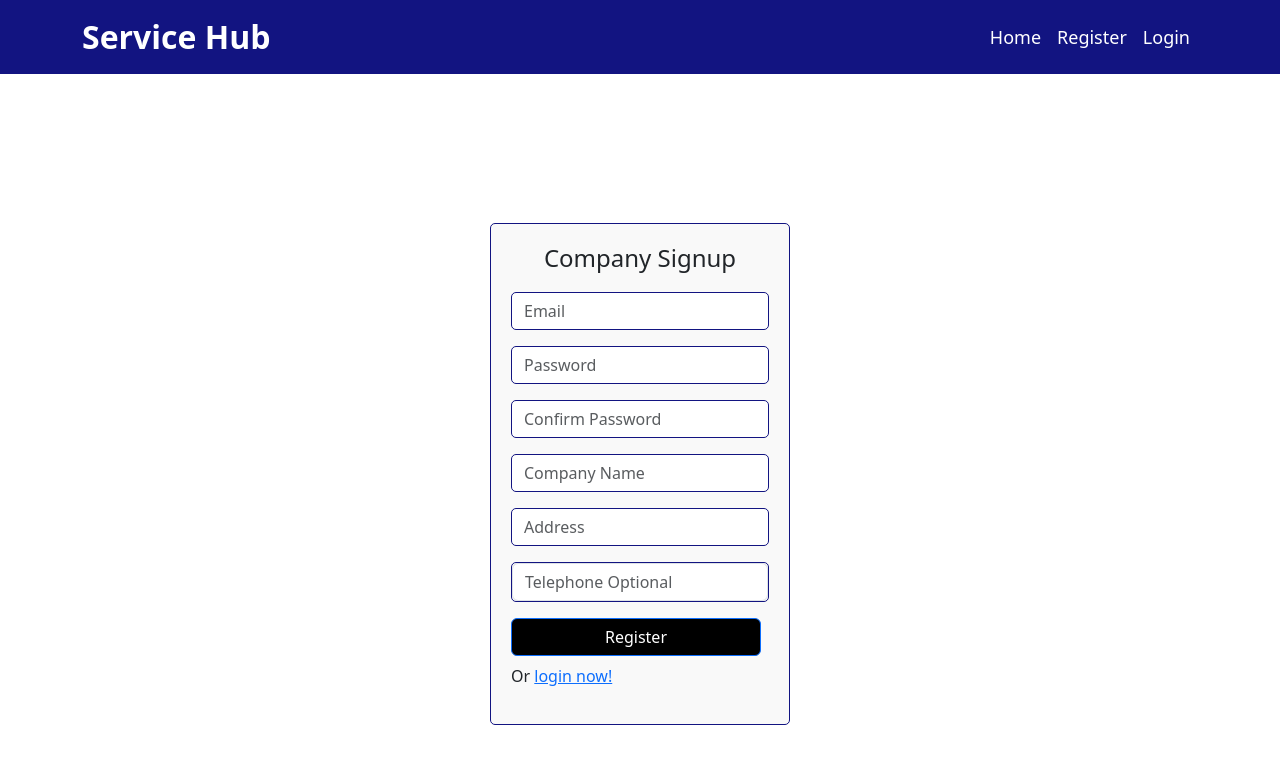
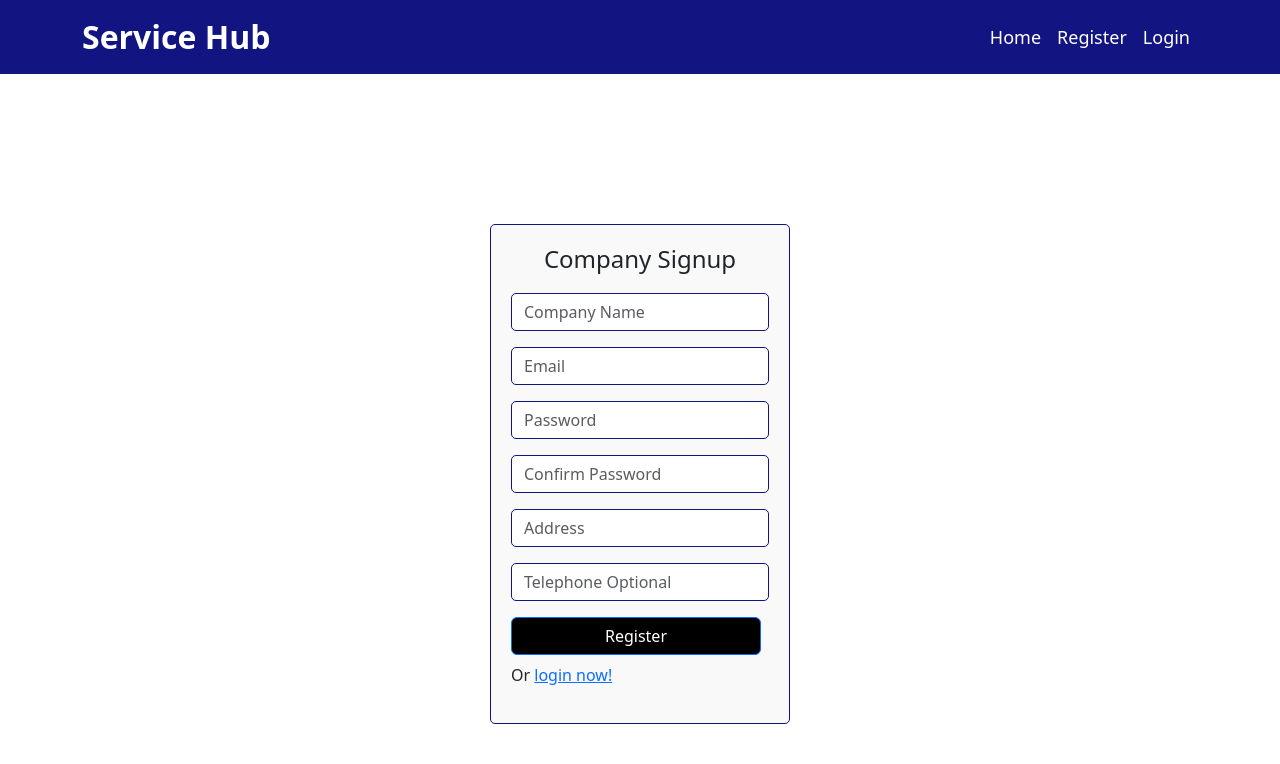
Before and after one commit to shivani26-bot/ServiceHubFrontend, a React (Vite) app: page /register/companySignup in a window 1280 px wide. Shown: the top 764 px of the page. Built offline with nearby package versions, Linux system fonts and the light colour scheme.

Commit message:
clientcomapny signup

```diff
--- a/index.html
+++ b/index.html
@@ -6,6 +6,7 @@
     <!-- font  -->
     <link rel="preconnect" href="https://fonts.googleapis.com" />
     <link rel="preconnect" href="https://fonts.gstatic.com" crossorigin />
+    <link href="https://cdnjs.cloudflare.com/ajax/libs/font-awesome/5.15.4/css/all.min.css" rel="stylesheet">
 
     <link
       href="https://fonts.googleapis.com/css2?family=Roboto&display=swap"
--- a/package.json
+++ b/package.json
@@ -10,6 +10,7 @@
     "preview": "vite preview"
   },
   "dependencies": {
+    "@fortawesome/fontawesome-free": "^6.5.2",
     "bootstrap": "^5.3.3",
     "react": "^18.2.0",
     "react-bootstrap": "^2.10.2",
--- a/src/basic/components/Signup/CompanySignup/CompanySignup.jsx
+++ b/src/basic/components/Signup/CompanySignup/CompanySignup.jsx
@@ -4,16 +4,68 @@ import Col from "react-bootstrap/Col";
 import Form from "react-bootstrap/Form";
 import "./CompanySignup.css";
 function CompanySignup() {
-  const [validated, setValidated] = useState(false);
+  // const [validated, setValidated] = useState(false);
 
-  const handleSubmit = (event) => {
-    const form = event.currentTarget;
-    if (form.checkValidity() === false) {
-      event.preventDefault();
-      event.stopPropagation();
-    }
+  // const handleSubmit = (event) => {
+  //   const form = event.currentTarget;
+  //   if (form.checkValidity() === false) {
+  //     event.preventDefault();
+  //     event.stopPropagation();
+  //   }
 
-    setValidated(true);
+  //   setValidated(true);
+  // };
+
+  const [email, setEmail] = useState("");
+  const [isValidEmail, setIsValidEmail] = useState(false);
+
+  const [password, setPassword] = useState("");
+  const [confirmPassword, setConfirmPassword] = useState("");
+  const [isPasswordMatch, setIsPasswordMatch] = useState(false);
+
+  const [name, setName] = useState("");
+  const [isValidName, setIsValidName] = useState(false);
+
+  const [address, setAddress] = useState("");
+  const [isValidAddress, setIsValidAddress] = useState(false);
+
+  const [telephone, setTelephone] = useState("");
+  const [isValidTelephone, setIsValidTelephone] = useState(false);
+
+  const handleTelephoneChange = (event) => {
+    const { value } = event.target;
+    setTelephone(value);
+    setIsValidTelephone(/^[789]\d{9}$/.test(value)); // Validate if telephone is 10 digits
+  };
+
+  const handleEmailChange = (event) => {
+    const { value } = event.target;
+    setEmail(value);
+    setIsValidEmail(/^\w+([.-]?\w+)*@\w+([.-]?\w+)*(\.\w{2,3})+$/.test(value));
+  };
+
+  const handlePasswordChange = (event) => {
+    const { value } = event.target;
+    setPassword(value);
+    setIsPasswordMatch(value === confirmPassword);
+  };
+
+  const handleConfirmPasswordChange = (event) => {
+    const { value } = event.target;
+    setConfirmPassword(value);
+    setIsPasswordMatch(password === value);
+  };
+
+  const handleCompanyNameChange = (event) => {
+    const { value } = event.target;
+    setName(value);
+    setIsValidName(value.trim() !== ""); // Validate if name is not empty
+  };
+
+  const handleAddressChange = (event) => {
+    const { value } = event.target;
+    setAddress(value);
+    setIsValidAddress(value.trim() !== ""); // Validate if name is not empty
   };
 
   return (
@@ -24,76 +76,109 @@ function CompanySignup() {
             <h2 className="font-weight-bold">Company Signup</h2>
           </div>
 
-          <Form noValidate validated={validated} onSubmit={handleSubmit}>
-            <Form.Group as={Col} controlId="validationCustom01">
-              {/* <Form.Label>Email</Form.Label> */}
-              <Form.Control
-                required
-                type="text"
-                className="mb-3 outline"
-                placeholder="Email"
-              />
-              <Form.Control.Feedback>Looks good!</Form.Control.Feedback>
-            </Form.Group>
-
-            <Form.Group as={Col} controlId="validationCustom01">
-              {/* <Form.Label>Password</Form.Label> */}
-              <Form.Control
-                type="password"
-                className="mb-3 outline"
-                placeholder="Password"
-              />
-              <Form.Control.Feedback>Looks good!</Form.Control.Feedback>
-            </Form.Group>
-
-            <Form.Group as={Col} controlId="validationCustom01">
-              {/* <Form.Label>Confirm Password</Form.Label> */}
-              <Form.Control
-                type="password"
-                className="mb-3 outline"
-                placeholder="Confirm Password"
-              />
-              <Form.Control.Feedback>Looks good!</Form.Control.Feedback>
-            </Form.Group>
-
-            <Form.Group as={Col} controlId="validationCustom02">
-              {/* <Form.Label>Company Name</Form.Label> */}
+          <Form>
+            <Form.Group as={Col} controlId="CompanyName">
               <Form.Control
                 required
                 type="text"
                 className="mb-3 outline"
                 placeholder="Company Name"
+                value={name}
+                onChange={handleCompanyNameChange}
+                isValid={isValidName && name.trim() !== ""}
               />
-              <Form.Control.Feedback>Looks good!</Form.Control.Feedback>
+              {isValidName && name.trim() !== "" && (
+                <Form.Control.Feedback type="valid"></Form.Control.Feedback>
+              )}
             </Form.Group>
 
-            <Form.Group as={Col} controlId="validationCustom03">
+            <Form.Group as={Col} controlId="formEmail">
+              <Form.Control
+                required
+                type="email"
+                className="mb-3 outline "
+                placeholder="Email"
+                value={email}
+                onChange={handleEmailChange}
+                isInvalid={!isValidEmail && email !== ""}
+                isValid={isValidEmail}
+              />
+              {isValidEmail && (
+                <Form.Control.Feedback type="valid"></Form.Control.Feedback>
+              )}
+              {!isValidEmail && email !== "" && (
+                <Form.Control.Feedback type="invalid"></Form.Control.Feedback>
+              )}
+            </Form.Group>
+
+            <Form.Group as={Col} controlId="validationCustomPassword">
+              <Form.Control
+                required
+                type="password"
+                className={`mb-3 outline ${
+                  password && password.length > 0 ? "is-valid" : ""
+                }`}
+                placeholder="Password"
+                value={password}
+                onChange={handlePasswordChange}
+              />
+              <Form.Control.Feedback type="valid"></Form.Control.Feedback>
+              <Form.Control.Feedback type="invalid"></Form.Control.Feedback>
+            </Form.Group>
+
+            <Form.Group as={Col} controlId="validationCustomConfirmPassword">
+              <Form.Control
+                required
+                type="password"
+                className={`mb-3 outline ${
+                  confirmPassword &&
+                  confirmPassword.length > 0 &&
+                  !isPasswordMatch
+                    ? "is-invalid"
+                    : confirmPassword &&
+                      confirmPassword.length > 0 &&
+                      isPasswordMatch
+                    ? "is-valid"
+                    : ""
+                }`}
+                placeholder="Confirm Password"
+                value={confirmPassword}
+                onChange={handleConfirmPasswordChange}
+              />
+
+              {!isPasswordMatch && confirmPassword && (
+                <Form.Control.Feedback type="invalid"></Form.Control.Feedback>
+              )}
+            </Form.Group>
+
+            <Form.Group as={Col} controlId="Companyaddress">
               {/* <Form.Label>Address</Form.Label> */}
               <Form.Control
                 type="text"
                 className="mb-3 outline"
                 placeholder="Address"
                 required
+                value={address}
+                onChange={handleAddressChange}
+                isValid={isValidAddress && address.trim() !== ""}
               />
-              <Form.Control.Feedback type="invalid">
-                Please provide a valid Address.
-              </Form.Control.Feedback>
+              <Form.Control.Feedback type="valid"></Form.Control.Feedback>
+              <Form.Control.Feedback type="invalid"></Form.Control.Feedback>
             </Form.Group>
 
-            <Form.Group
-              as={Col}
-              className="mb-3 outline"
-              controlId="validationCustom04"
-            >
-              {/* <Form.Label>Telephone</Form.Label> */}
+            <Form.Group as={Col} controlId="formTelephone">
               <Form.Control
-                type="text"
+                type="tel"
+                className="mb-3 outline"
                 placeholder="Telephone Optional"
-                required
+                value={telephone}
+                onChange={handleTelephoneChange}
+                isInvalid={!isValidTelephone && telephone !== ""}
+                isValid={isValidTelephone && telephone !== ""}
               />
-              <Form.Control.Feedback type="invalid">
-                Please provide a Phone Number.
-              </Form.Control.Feedback>
+              {isValidTelephone && telephone !== "" && (
+                <Form.Control.Feedback type="valid"></Form.Control.Feedback>
+              )}
             </Form.Group>
 
             <Button className="custom-button mb-2">Register</Button>
```
Also changed, not shown: src/basic/components/Signup/ClientSignup/ClientSignup.jsx (+20 -42 lines), 1 other file (tests, documents, lock files or other folders).
